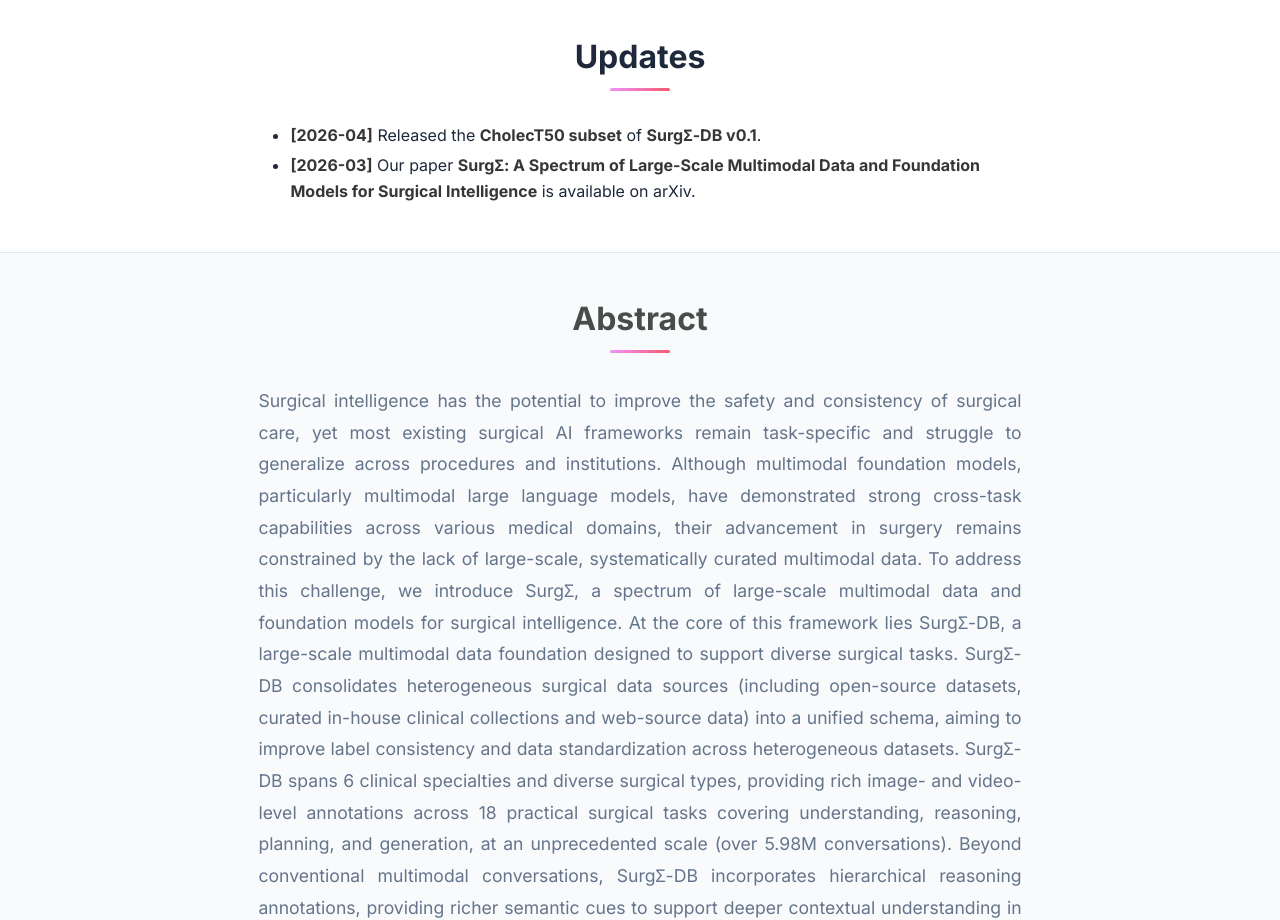
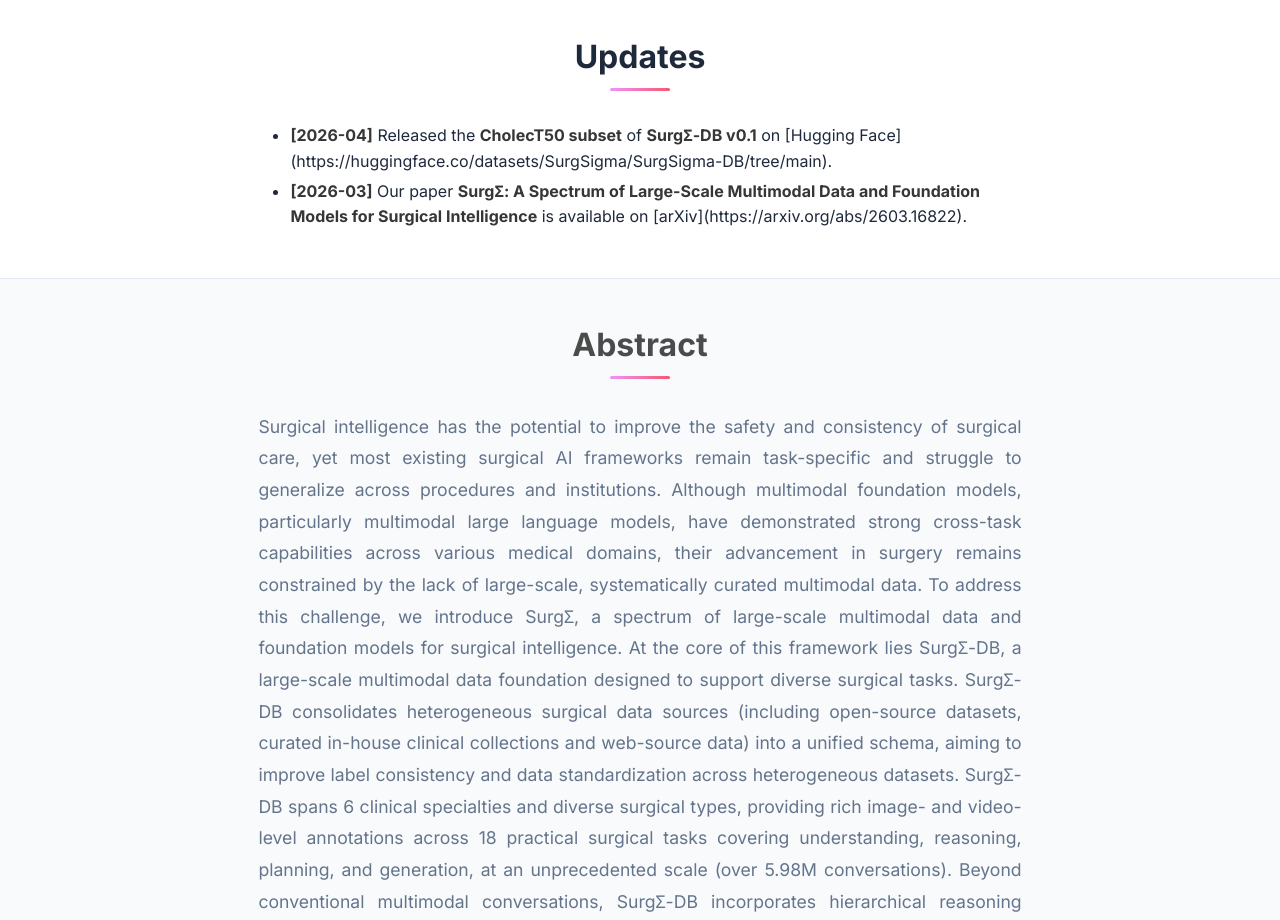
Before and after one commit to SurgSigma/surgsigma.github.io, a plain HTML site: page index.html in a window 1280 px wide. Shown: the part 1240-2160 px from the top of the page. Drawn offline with nearby package versions, Linux system fonts and the light colour scheme; some icons are missing.

Commit message:
Update index.html

```diff
--- a/index.html
+++ b/index.html
@@ -392,8 +392,8 @@
         <h2 class="title is-3">Updates</h2>
         <div class="content has-text-left">
           <ul>
-            <li><strong>[2026-04]</strong> Released the <strong>CholecT50 subset</strong> of <strong>Surg&Sigma;-DB v0.1</strong>.</li>
-            <li><strong>[2026-03]</strong> Our paper <strong>Surg&Sigma;: A Spectrum of Large-Scale Multimodal Data and Foundation Models for Surgical Intelligence</strong> is available on arXiv.</li>
+            <li><strong>[2026-04]</strong> Released the <strong>CholecT50 subset</strong> of <strong>Surg&Sigma;-DB v0.1</strong> on [Hugging Face](https://huggingface.co/datasets/SurgSigma/SurgSigma-DB/tree/main).</li>
+            <li><strong>[2026-03]</strong> Our paper <strong>Surg&Sigma;: A Spectrum of Large-Scale Multimodal Data and Foundation Models for Surgical Intelligence</strong> is available on [arXiv](https://arxiv.org/abs/2603.16822).</li>
           </ul>
         </div>
       </div>
```
